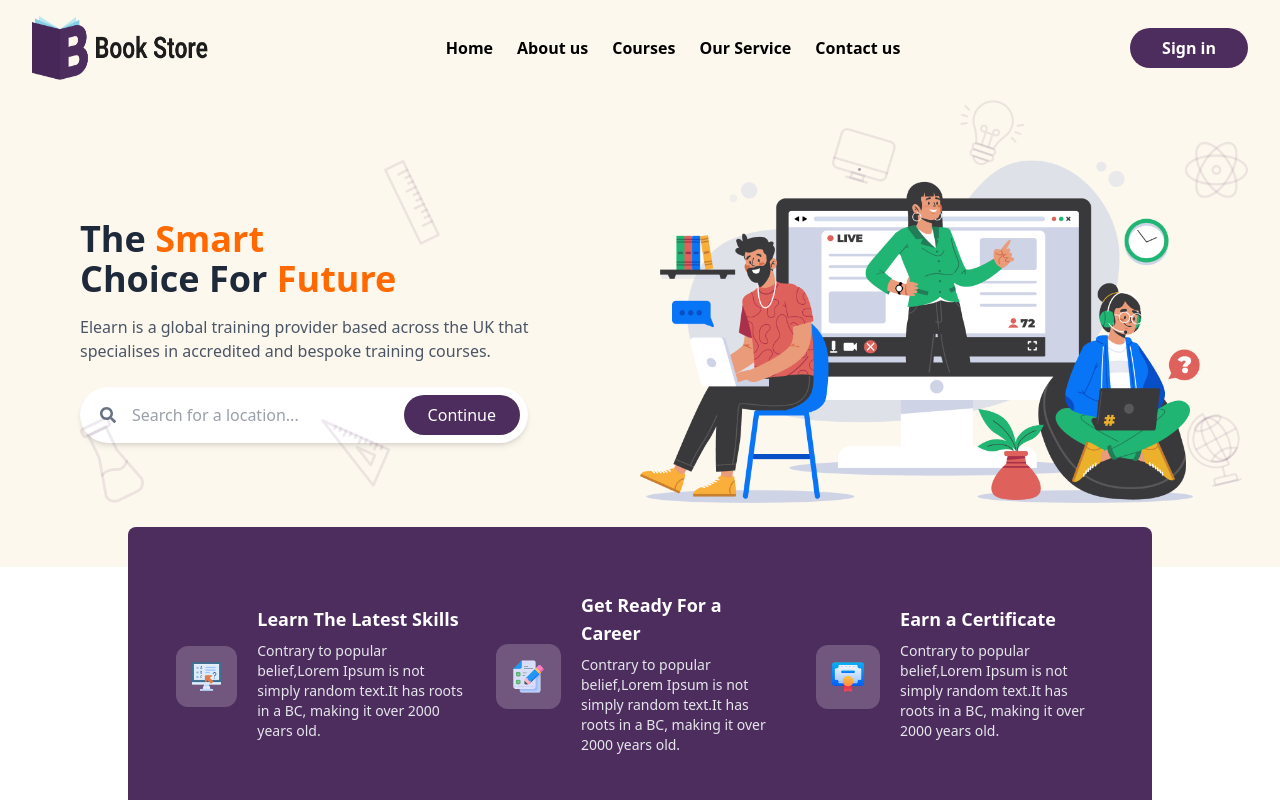
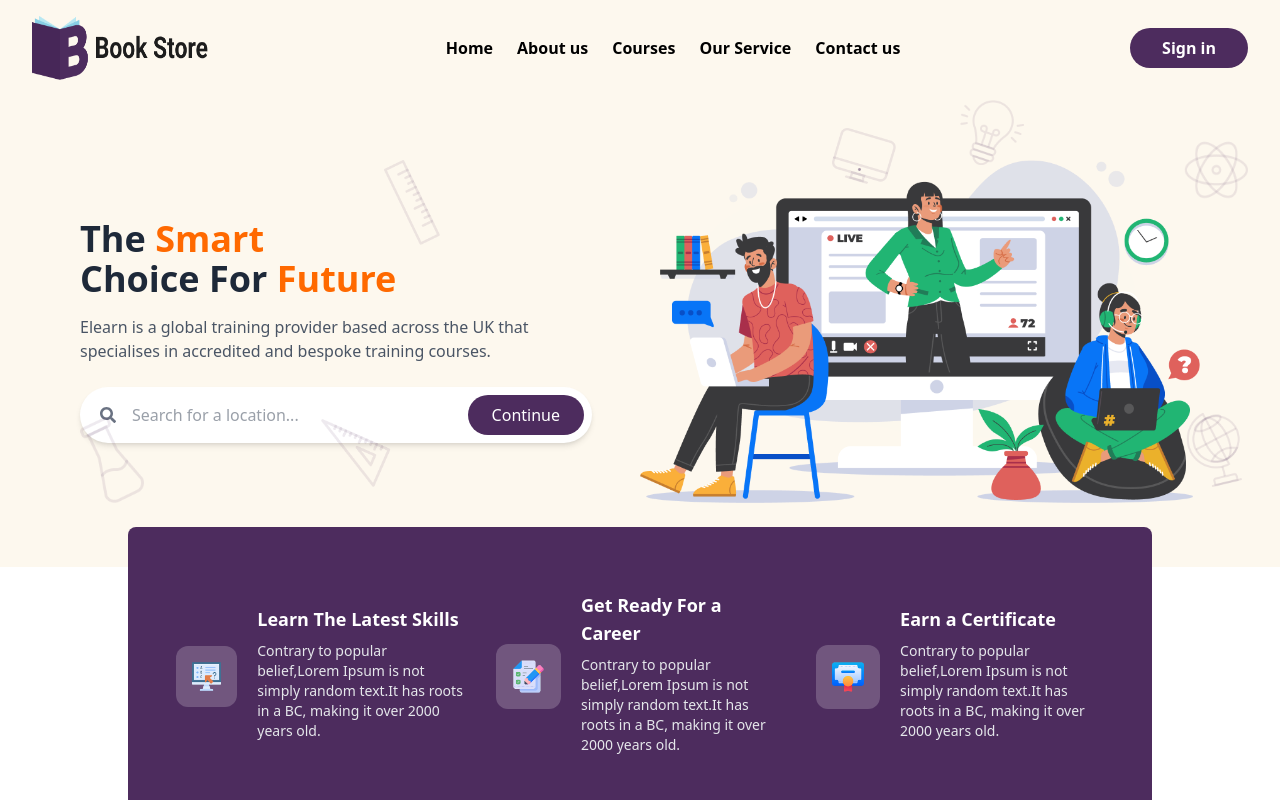
Before and after one commit to usamaashraf23/leed, a React (Vite) app: page / in a window 1280 px wide. Shown: the top 800 px of the page. Built offline with nearby package versions, Linux system fonts and the light colour scheme.

Commit message:
Update Hero.jsx

```diff
--- a/src/components/Hero.jsx
+++ b/src/components/Hero.jsx
@@ -58,7 +58,7 @@ function Hero() {
           Elearn is a global training provider based across the UK that
           specialises in accredited and bespoke training courses.
         </p>
-        <div className="mt-6 flex items-center bg-white p-2 rounded-full shadow-md max-w-md">
+        <div className="mt-6 flex items-center bg-white p-2 rounded-full shadow-md ">
           <FaSearch className="text-gray-500 ml-3" />
           <input
             type="text"
```
